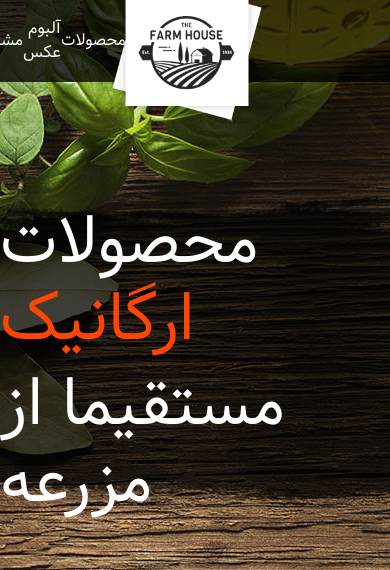
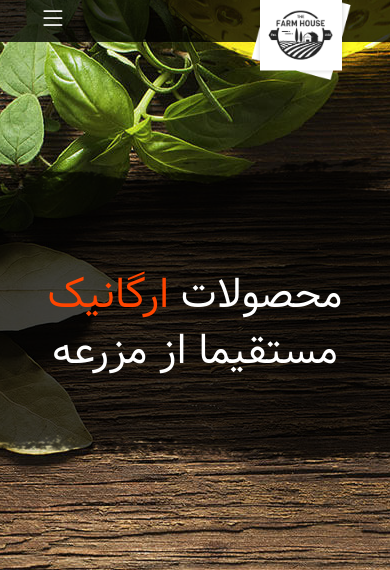
Before and after one commit to Hanieghorbani/farm-house-site, a React (Create React App) app: page / in a window 390 px wide. Shown: the top 570 px of the page. Built offline with nearby package versions, Linux system fonts and the light colour scheme.

Commit message:
add about

```diff
--- a/public/index.html
+++ b/public/index.html
@@ -26,7 +26,7 @@
     -->
     <title>FARM HOUSE</title>
   </head>
-  <body>
+  <body style="overflow-x: hidden;">
     <noscript>You need to enable JavaScript to run this app.</noscript>
     <div id="root"></div>
     <!--
--- a/src/App.js
+++ b/src/App.js
@@ -1,12 +1,14 @@
 import './bootstrap-files/bootstrap-icons.min.css'
 import './bootstrap-files/bootstrap.min.css'
+import './app.css'
 import Header from './components/header/Header';
-import './app.css'
+import About from './components/about/About';
 
 export default function App() {
   return (
     <div className="App">
      <Header />
+     <About />
     </div>
   );
 }
--- a/src/components/header/Navbar.js
+++ b/src/components/header/Navbar.js
@@ -1,7 +1,7 @@
 export default function Navbar() {
   return (
     <div className="navbar-container text-white d-flex position-relative align-items-center">
-      <ul className="d-flex justify-content-between align-items-center my-3">
+      <ul className="d-none d-lg-flex justify-content-between align-items-center my-3">
         <li>خانه</li>
         <li>محصولات</li>
         <li>آلبوم عکس</li>
@@ -13,6 +13,7 @@ export default function Navbar() {
           </a>
         </li>
       </ul>
+      <i className="bi bi-list fs-1 d-lg-none"></i>
       <img src="imgs/logo.png" className="" />
     </div>
   )
--- a/src/components/header/header.css
+++ b/src/components/header/header.css
@@ -1,10 +1,10 @@
-.header-container{
+.header-container {
     height: 90vh;
-    background: url(../../../public/imgs/slide-4.jpg)  no-repeat center;
+    background: url(../../../public/imgs/slide-4.jpg) no-repeat center;
     position: relative;
 }
 
-.cloud-bg-section{
+.cloud-bg-section {
     background: url(../../../public/imgs/cloud-bg.png) no-repeat center;
     width: 100%;
     position: absolute;
@@ -12,61 +12,83 @@
     height: 100px;
 }
 
-.header-container div:nth-child(2){
+.header-container div:nth-child(2) {
     background: url(../../../public/imgs/transparent-bg.png) no-repeat center;
     padding-bottom: 6rem;
 }
 
-.header-container div:nth-child(2) span{
+.header-container div:nth-child(2) span {
     color: orangered;
 }
 
-.header-container div:nth-child(2) h1{
+.header-container div:nth-child(2) h1 {
     font-size: 4rem;
 }
 
-
-/* navbar */
-.navbar-container{
+/*for navbar */
+.navbar-container {
     background: #000000c6;
 }
 
-.navbar-container img{
+.navbar-container img {
     width: 150px;
     position: absolute;
     top: 0;
-  right: 8rem;
+    right: 10%;
     cursor: pointer;
 }
 
-.navbar-container ul{
+.navbar-container ul {
     list-style: none;
     direction: rtl;
     width: 50%;
 }
 
-.navbar-container ul li{
+.navbar-container ul li {
     cursor: pointer;
     transition: all 0.4s ease;
 }
 
-.navbar-container li:hover{
+.navbar-container li:hover {
     color: orangered;
 }
 
-.icon-navbar a{
+.icon-navbar a {
     display: flex;
     justify-content: center;
     align-items: center;
     background: orangered;
-    width:50px;
+    width: 50px;
     height: 50px;
     border-radius: 50%;
     text-decoration: none;
     color: white !important;
     transition: all 0.4s ease;
 }
-.icon-navbar a:hover{
+.icon-navbar a:hover {
     background: white;
     color: orangered !important;
 }
+
+.navbar-container > i {
+    cursor: pointer;
+    margin-left: 10%;
+}
+
+@media screen and (max-width: 950px) {
+    .navbar-container img {
+        width: 100px;
+    }
+}
+
+@media screen and (max-width: 600px) {
+    .header-container div:nth-child(2) h1 {
+        font-size: 3rem;
+    }
+}
+
+@media screen and (max-width: 400px) {
+    .header-container div:nth-child(2) h1 {
+        font-size: 2.5rem;
+    }
+}
```
Lines whose indentation alone changed are shown as unchanged.
